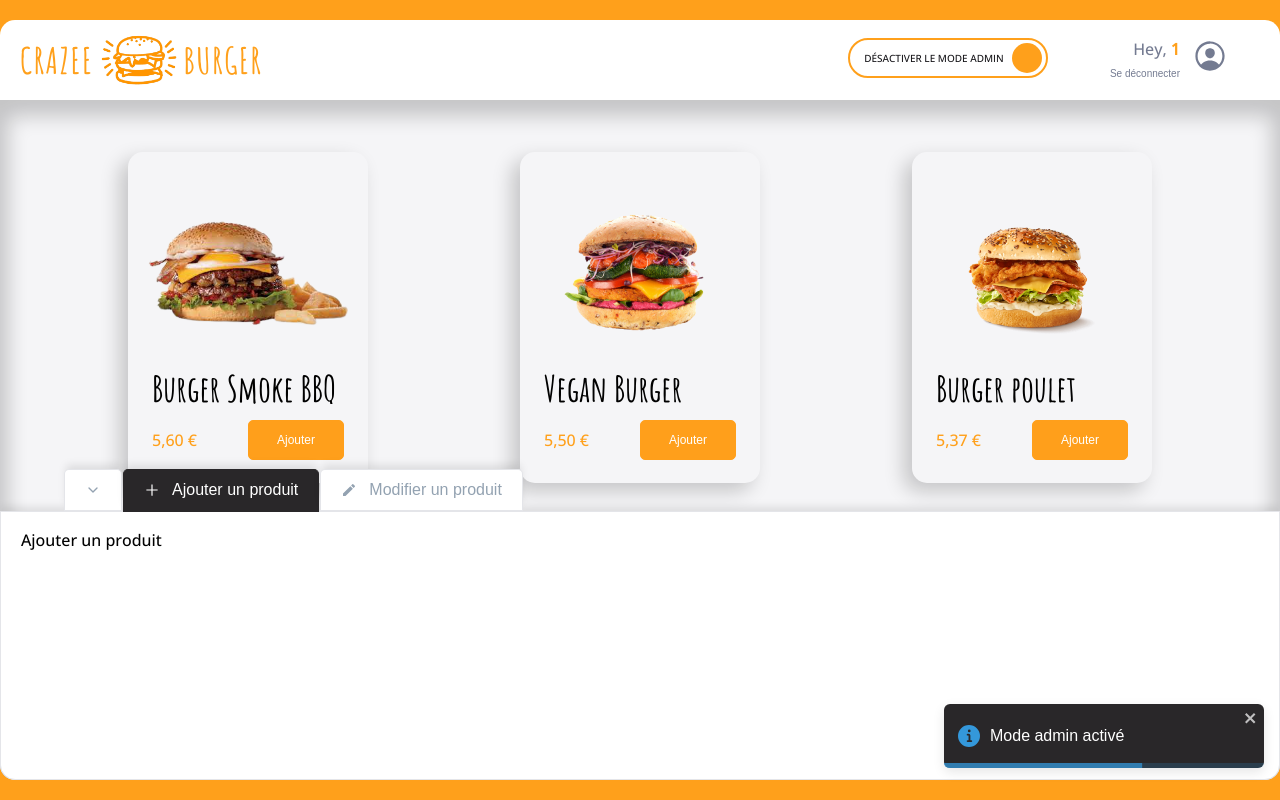
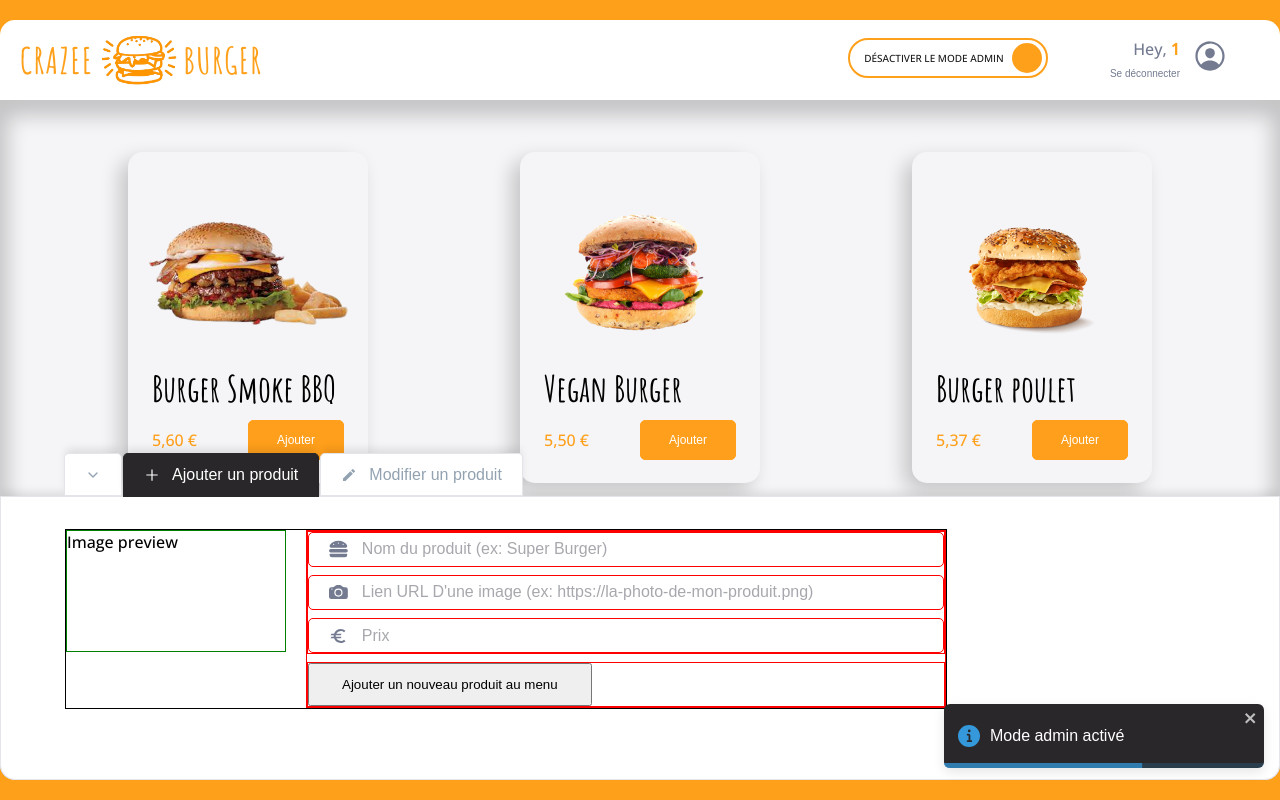
Before and after one commit to Martins-Anthony/crazee-burger, a React (Vite) app: page /order/1 in a window 1280 px wide. Both pictures are taken after a click on the label 947 px from the left and 58 px from the top of the page. Built offline with nearby package versions, Linux system fonts and the light colour scheme; grey boxes are pictures that could not be loaded.

Commit message:
✨ F08: ADMIN > Refactor the product management components by renaming and restructuring AddAProduct and EditAProduct to PostProduct and PutProduct, respectively, and adding the layout for PostProduct.

```diff
--- a/src/components/pages/order/Main/Admin/getTabsConfig.jsx
+++ b/src/components/pages/order/Main/Admin/getTabsConfig.jsx
@@ -1,7 +1,7 @@
 import { AiOutlinePlus } from 'react-icons/ai'
 import { MdModeEditOutline } from 'react-icons/md'
-import AddAProduct from './panel/AddAProduct'
-import EditAProduct from './panel/EditAProduct'
+import AddAProduct from './panel/PostProduct'
+import EditAProduct from './panel/PutProduct'
 
 export const getTabsConfig = [
   {
--- a/src/components/pages/order/Main/Admin/panel/AddAProduct.jsx
+++ /dev/null
@@ -1,3 +0,0 @@
-export default function AddAProduct() {
-  return <div>Ajouter un produit</div>
-}
--- a/src/components/pages/order/Main/Admin/panel/AdminPanel.jsx
+++ b/src/components/pages/order/Main/Admin/panel/AdminPanel.jsx
@@ -16,8 +16,8 @@ export default function AdminPanel() {
 const AdminPanelStyled = styled.div`
   border: 1px solid ${theme.colors.greyLight};
   height: 15.65rem;
-  padding-top: 1.05rem;
-  padding-left: ${theme.spacing.md};
+  padding-top: ${theme.spacing.lg};
+  padding-left: 5%;
   background: ${theme.colors.white};
   border-radius: 0 0 ${theme.borderRadius.extraRound} ${theme.borderRadius.extraRound};
   box-shadow: ${theme.shadows.subtle};
--- /dev/null
+++ b/src/components/pages/order/Main/Admin/panel/PostProduct.jsx
@@ -0,0 +1,70 @@
+import styled from 'styled-components'
+import { theme } from '../../../../../../theme'
+import TextInput from '../../../../../reusable-ui/TextInput'
+import { FaHamburger } from 'react-icons/fa'
+import { BsFillCameraFill } from 'react-icons/bs'
+import { MdOutlineEuro } from 'react-icons/md'
+
+export default function PostProduct() {
+  return (
+    <AddAProductStyled>
+      <div className="image-preview">Image preview</div>
+      <div>
+        <div className="input-container">
+          <TextInput
+            className={'input-product'}
+            placeholder={'Nom du produit (ex: Super Burger)'}
+            Icon={<FaHamburger />}
+          />
+          <TextInput
+            className={'input-product'}
+            placeholder={`Lien URL D'une image (ex: https://la-photo-de-mon-produit.png)`}
+            Icon={<BsFillCameraFill />}
+          />
+          <TextInput className={'input-product'} placeholder={'Prix'} Icon={<MdOutlineEuro />} />
+        </div>
+        <div>
+          <button className="button-product">Ajouter un nouveau produit au menu</button>
+        </div>
+      </div>
+    </AddAProductStyled>
+  )
+}
+
+const AddAProductStyled = styled.form`
+  border: 1px solid;
+  display: grid;
+  grid-template-columns: 25% 1fr;
+  grid-template-rows: 1fr;
+  grid-column-gap: ${theme.spacing.md};
+  grid-row-gap: 0px;
+
+  max-width: 880px;
+
+  .image-preview {
+    border: 1px solid green;
+    height: 7.5rem;
+  }
+
+  .input-container {
+    display: grid;
+    grid-template-columns: 1fr;
+    grid-template-rows: repeat(3, 2.2rem);
+    grid-column-gap: 0px;
+    grid-row-gap: 8px;
+    margin-bottom: ${theme.spacing.xs};
+
+    .input-product {
+      //height: 35px;
+      padding: ${theme.spacing.xs} ${theme.spacing.md};
+    }
+  }
+
+  .button-product {
+    padding: ${theme.spacing.sm} ${theme.spacing.lg};
+  }
+
+  div {
+    border: 1px solid red;
+  }
+`
```
Also changed, not shown: src/components/pages/order/Main/Admin/panel/PutProduct.jsx (renamed from src/components/pages/order/Main/Admin/panel/EditAProduct.jsx).
